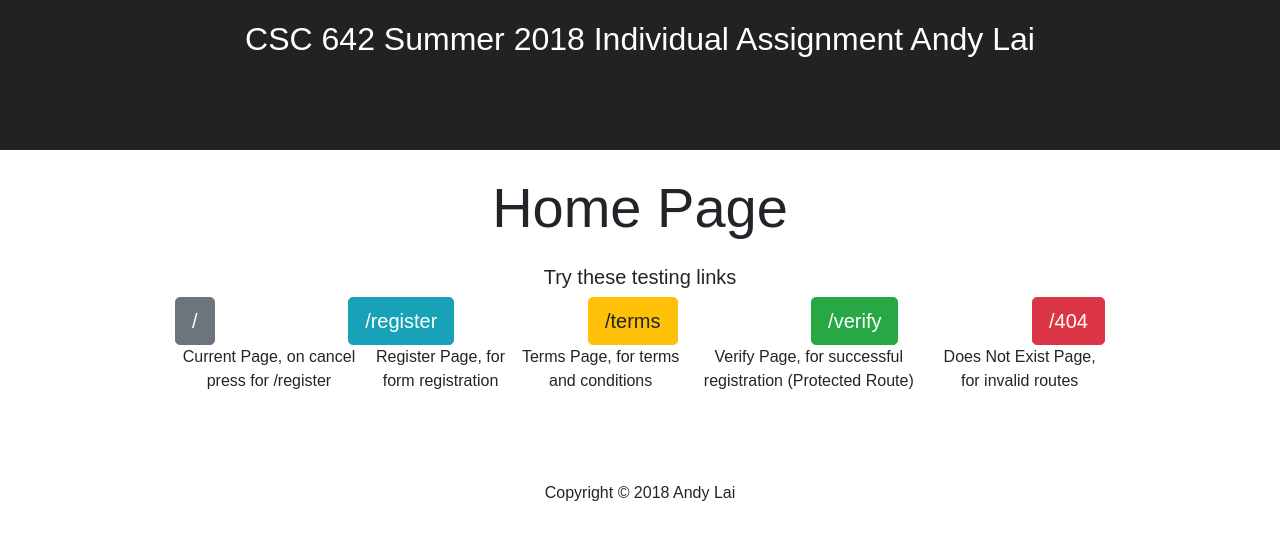
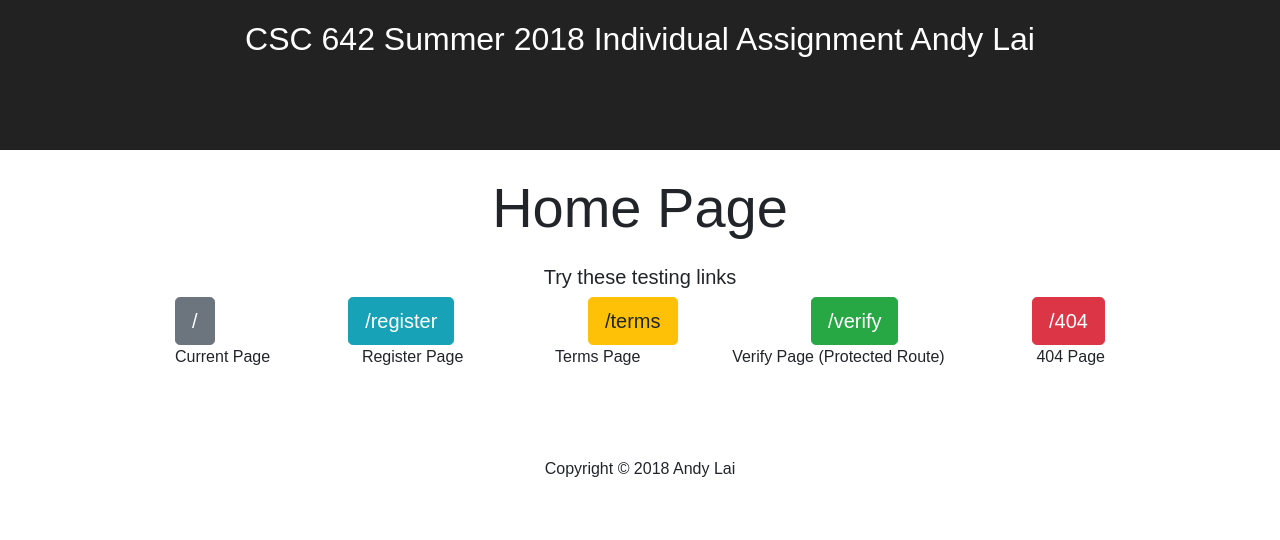
Before and after one commit to anlai2/csc642-individual-project, a React (Create React App) app in the folder client/: page / in a window 1280 px wide. Shown: the top 540 px of the page. Built offline with nearby package versions, Linux system fonts and the light colour scheme; the HTML template or start-up script is replaced by a standard one; what google-maps-react would draw is missing.

Commit message:
reduce wording for home page

```diff
--- a/client/src/components/main/Home.js
+++ b/client/src/components/main/Home.js
@@ -48,11 +48,11 @@ class Home extends Component {
             </button>
           </div>
           <div className="d-flex justify-content-between">
-            <p>Current Page, on cancel press for /register</p>
-            <p>Register Page, for form registration</p>
-            <p>Terms Page, for terms and conditions</p>
-            <p>Verify Page, for successful registration (Protected Route)</p>
-            <p>Does Not Exist Page, for invalid routes</p>
+            <p>Current Page</p>
+            <p>Register Page</p>
+            <p>Terms Page</p>
+            <p>Verify Page (Protected Route)</p>
+            <p>404 Page</p>
           </div>
         </div>
         <Footer />
```
